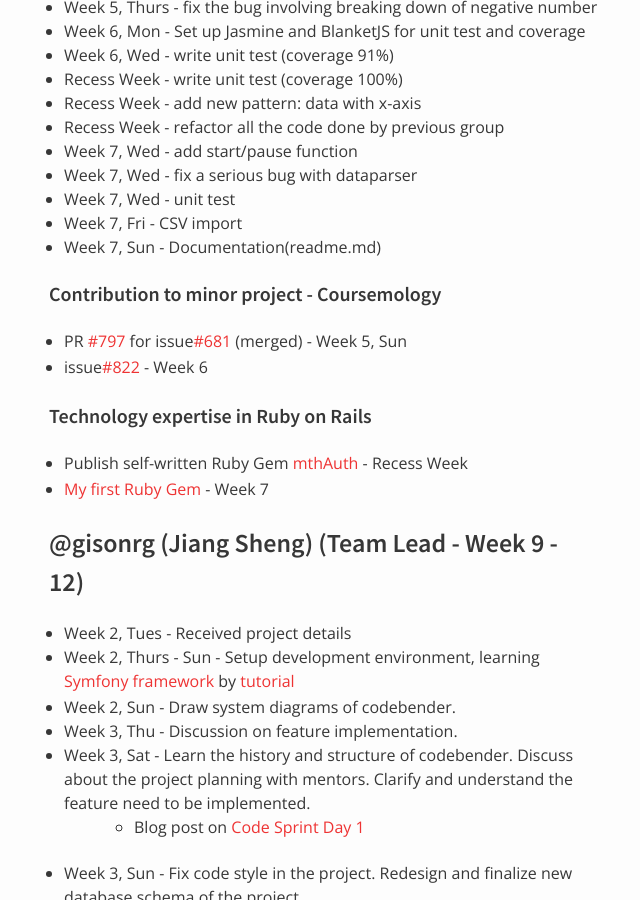
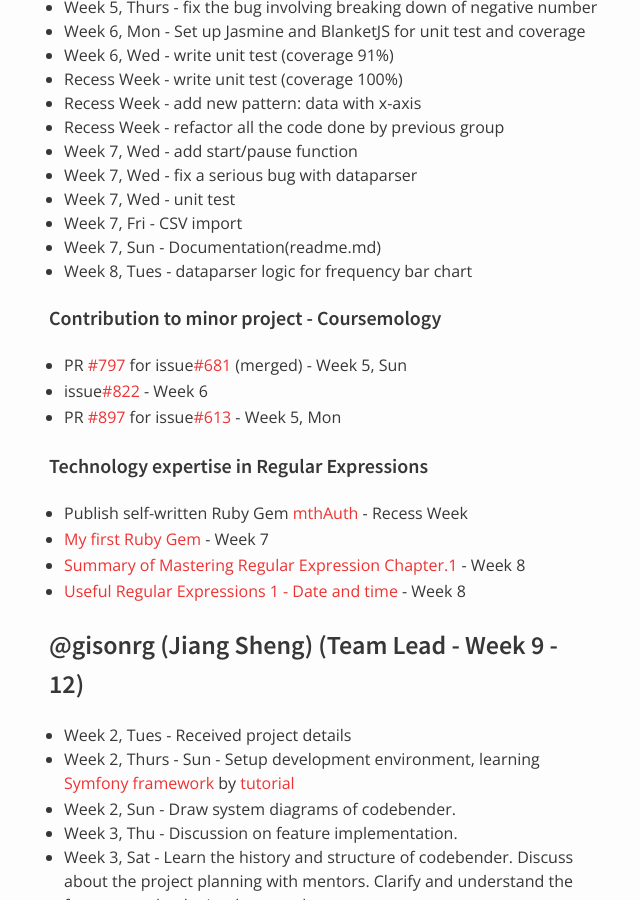
Before and after one commit to nus-oss/cs3281-AY1516S2-website, a Jekyll site: the page built from teams/codebender.md, in a window 1280 px wide and 900 px high, scrolled down 10372 px. Shown: the whole window, without its empty margins (321-961 px from the left). Built offline with Jekyll 4.4.1, drawn with Linux system fonts in a browser that asks for light colours; some of the changed text lies outside the part shown.

Commit message:
update tanghao

```diff
--- a/teams/codebender.md
+++ b/teams/codebender.md
@@ -13,7 +13,7 @@
  - Alex Yao ([@alexyaoyang](http://alexyy.com/))
    - Technology Expertise: Web Performance
  - Ma Tanghao ([@harryggg](https://blog.nus.edu.sg/matanghao/))
-   - Technology Expertise: Ruby on Rails
+   - Technology Expertise: Regular Expressions
  - Jiang Sheng ([@gisonrg](http://blog.gisonrg.me/))
    - Technology Expertise: Node.js
 
@@ -317,14 +317,18 @@
 * Week 7, Wed - unit test
 * Week 7, Fri - CSV import
 * Week 7, Sun - Documentation(readme.md)
+* Week 8, Tues - dataparser logic for frequency bar chart
 
 #### Contribution to minor project - Coursemology
  * PR [#797](https://github.com/Coursemology/coursemology2/pull/797) for issue[#681](https://github.com/Coursemology/coursemology2/issues/681) (merged) - Week 5, Sun
  * issue[#822](https://github.com/Coursemology/coursemology2/issues/822) - Week 6
+ * PR [#897](https://github.com/Coursemology/coursemology2/pull/897) for issue[#613](https://github.com/Coursemology/coursemology2/issues/613) - Week 5, Mon
 
-#### Technology expertise in Ruby on Rails
+#### Technology expertise in Regular Expressions
 * Publish self-written Ruby Gem [mthAuth](https://rubygems.org/gems/mthAuth) - Recess Week
 * [My first Ruby Gem](http://blog.nus.edu.sg/matanghao/2016/02/29/my-first-ruby-gem-mthauth/) - Week 7
+* [Summary of Mastering Regular Expression Chapter.1](http://blog.nus.edu.sg/matanghao/2016/03/09/summary-of-mastering-regular-expression-chapter-1/) - Week 8
+* [Useful Regular Expressions 1 - Date and time](http://blog.nus.edu.sg/matanghao/2016/03/09/useful-regular-expression-1-time-and-date/) - Week 8
 
 ### @gisonrg (Jiang Sheng) (Team Lead - Week 9 - 12)
 * Week 2, Tues - Received project details
```
